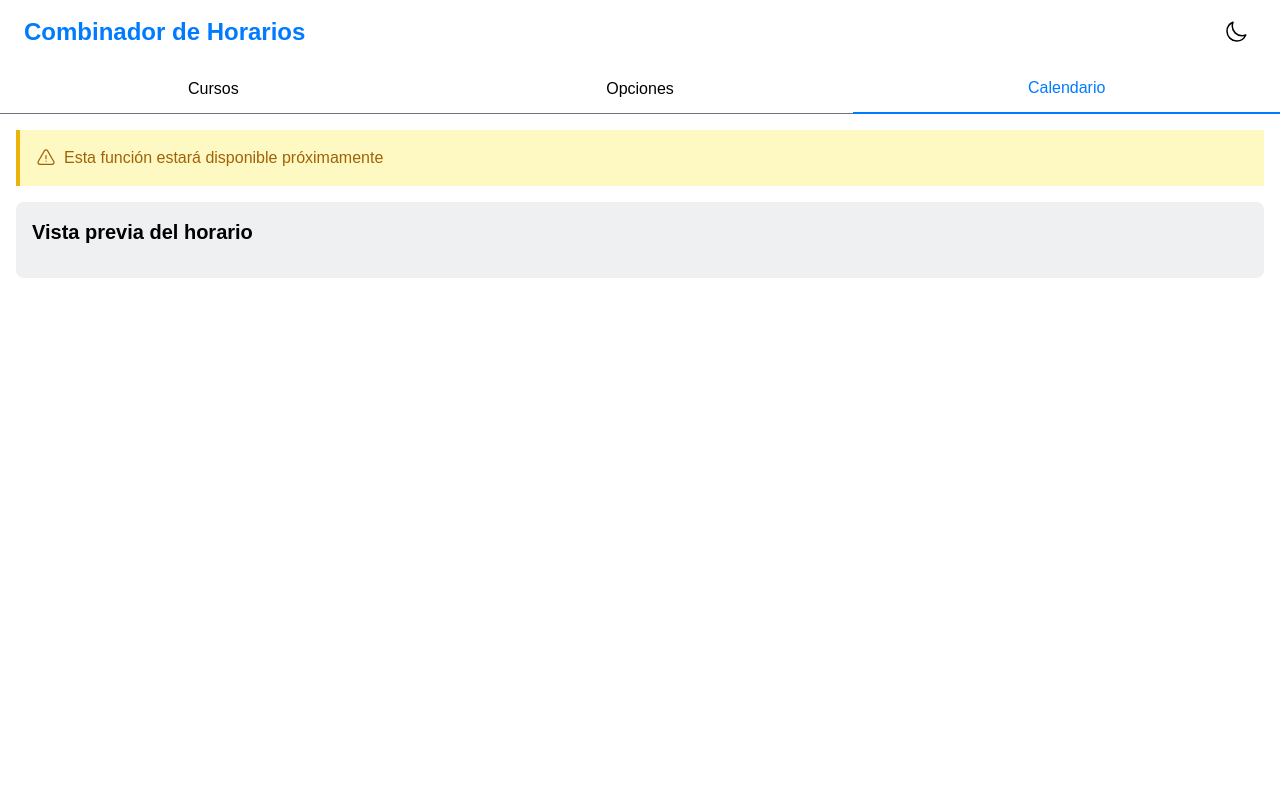
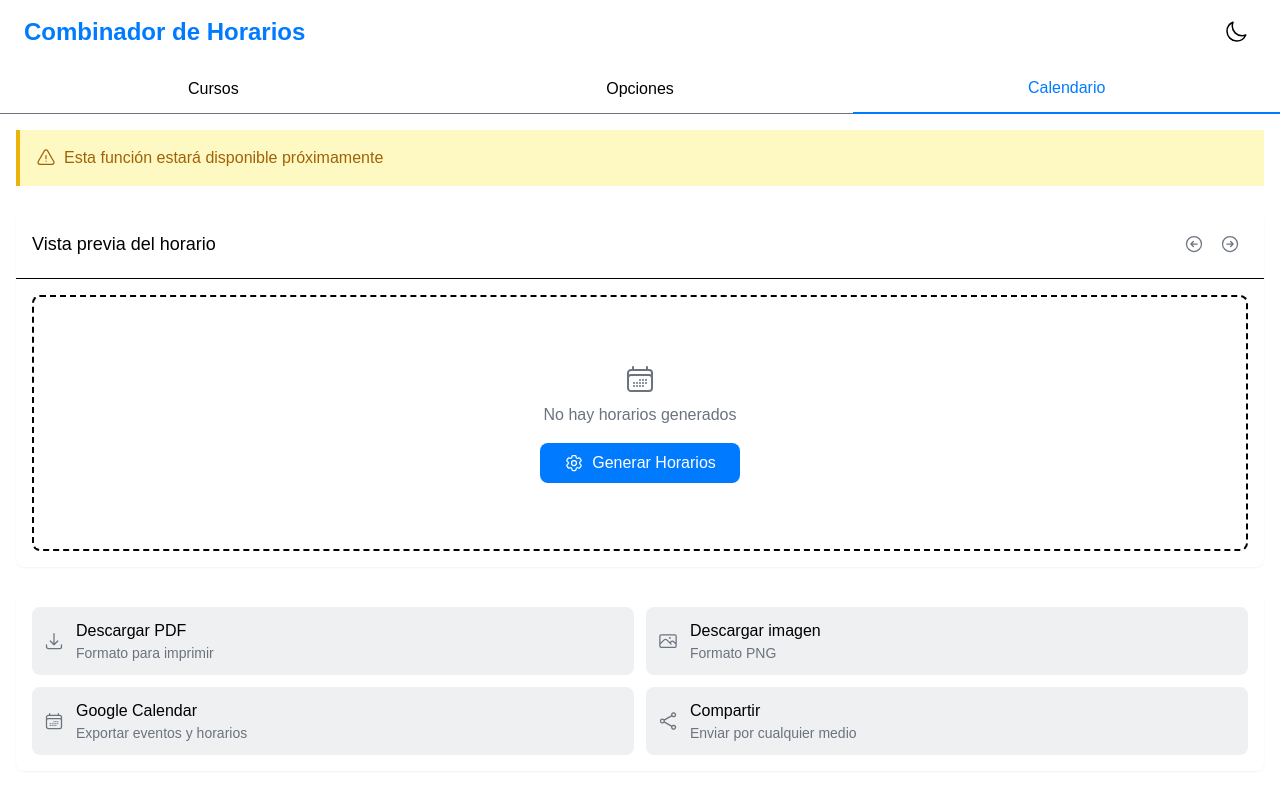
Before and after one commit to ceitba/ceitba-monorepo, a Next.js app in the folder apps/scheduler/scheduler/: page / in a window 1280 px wide. Both pictures are taken after a click on the button "Calendario". Shown: the top 794 px of the page. Built offline with nearby package versions, Linux system fonts and the light colour scheme.

Commit message:
schedule previewer

```diff
--- a/apps/scheduler/scheduler/app/components/SchedulerPreview.tsx
+++ b/apps/scheduler/scheduler/app/components/SchedulerPreview.tsx
@@ -1,13 +1,99 @@
 import React from 'react';
 import WarningText from './WarningText';
+import {
+  ArrowDownTrayIcon,
+  ShareIcon,
+  Cog6ToothIcon,
+  PhotoIcon,
+  CalendarDaysIcon,
+  PlayCircleIcon,
+  ArrowRightCircleIcon,
+  ArrowLeftCircleIcon
+} from '@heroicons/react/24/outline';
 
 const SchedulerPreview: React.FC = () => {
   return (
-    <div className="space-y-4">
+    <div className="max-w-7xl mx-auto space-y-6">
       <WarningText message="Esta función estará disponible próximamente" />
-      <div className="bg-secondaryBackground p-4 rounded-lg">
-        <h2 className="text-xl font-bold mb-4">Vista previa del horario</h2>
-        {/* Add scheduler preview content here */}
+
+      {/* Schedule Preview */}
+      <div className="bg-background rounded-lg shadow-sm">
+        <div className="flex items-center justify-between p-4 border-b border-gray/20">
+          <h2 className="text-lg font-medium">Vista previa del horario</h2>
+          <div>
+          <button className="p-2 text-gray hover:bg-secondaryBackground rounded-lg">
+            <ArrowLeftCircleIcon className="h-5 w-5" />
+          </button>
+          <button className="p-2 text-gray hover:bg-secondaryBackground rounded-lg">
+            <ArrowRightCircleIcon className="h-5 w-5" />
+          </button>
+          </div>
+
+        </div>
+        <div className="p-4">
+          {/* Empty state preview */}
+          <div className="h-64 flex flex-col items-center justify-center border-2 border-dashed border-gray/20 rounded-lg">
+            <div className="text-center text-gray mb-4">
+              <CalendarDaysIcon className="h-8 w-8 mx-auto mb-2" />
+              <p>No hay horarios generados</p>
+            </div>
+
+            {/* Run Algorithm Button */}
+            <button className="flex items-center justify-center gap-2 px-6 py-2 bg-primary text-white rounded-lg hover:bg-primary/90 transition-colors">
+              <Cog6ToothIcon className="h-5 w-5" />
+              <span>Generar Horarios</span>
+            </button>
+          </div>
+        </div>
+      </div>
+
+      {/* Actions */}
+      <div className="bg-background rounded-lg shadow-sm">
+        <div className="p-4 grid grid-cols-1 sm:grid-cols-2 gap-3">
+          <button className="w-full flex items-center p-3 rounded-lg
+            bg-secondaryBackground hover:bg-gray/10 transition-colors text-left">
+            <div className="flex items-center">
+              <ArrowDownTrayIcon className="h-5 w-5 mr-3 text-gray" />
+              <div>
+                <div className="font-medium">Descargar PDF</div>
+                <div className="text-sm text-gray">Formato para imprimir</div>
+              </div>
+            </div>
+          </button>
+
+          <button className="w-full flex items-center p-3 rounded-lg
+            bg-secondaryBackground hover:bg-gray/10 transition-colors text-left">
+            <div className="flex items-center">
+              <PhotoIcon className="h-5 w-5 mr-3 text-gray" />
+              <div>
+                <div className="font-medium">Descargar imagen</div>
+                <div className="text-sm text-gray">Formato PNG</div>
+              </div>
+            </div>
+          </button>
+
+          <button className="w-full flex items-center p-3 rounded-lg
+            bg-secondaryBackground hover:bg-gray/10 transition-colors text-left">
+            <div className="flex items-center">
+              <CalendarDaysIcon className="h-5 w-5 mr-3 text-gray" />
+              <div>
+                <div className="font-medium">Google Calendar</div>
+                <div className="text-sm text-gray">Exportar eventos y horarios</div>
+              </div>
+            </div>
+          </button>
+
+          <button className="w-full flex items-center p-3 rounded-lg
+            bg-secondaryBackground hover:bg-gray/10 transition-colors text-left">
+            <div className="flex items-center">
+              <ShareIcon className="h-5 w-5 mr-3 text-gray" />
+              <div>
+                <div className="font-medium">Compartir</div>
+                <div className="text-sm text-gray">Enviar por cualquier medio</div>
+              </div>
+            </div>
+          </button>
+        </div>
       </div>
     </div>
   );
```
